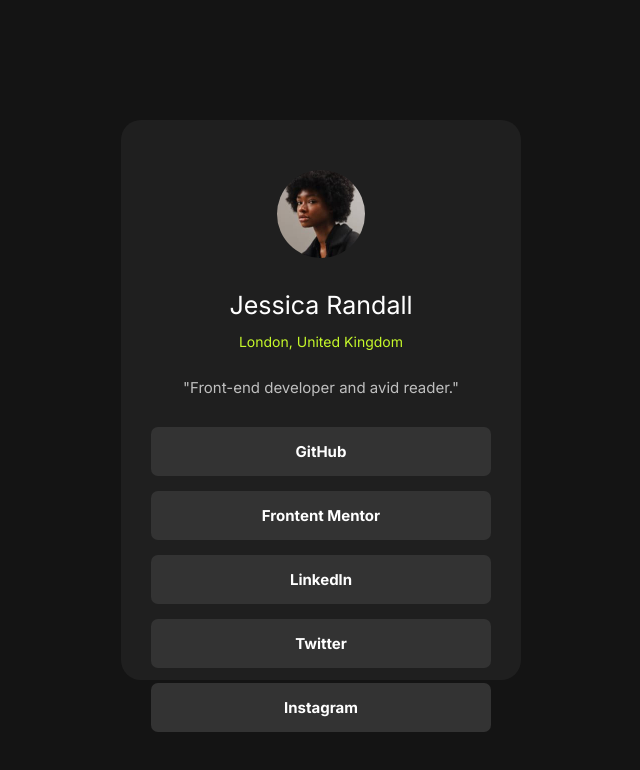
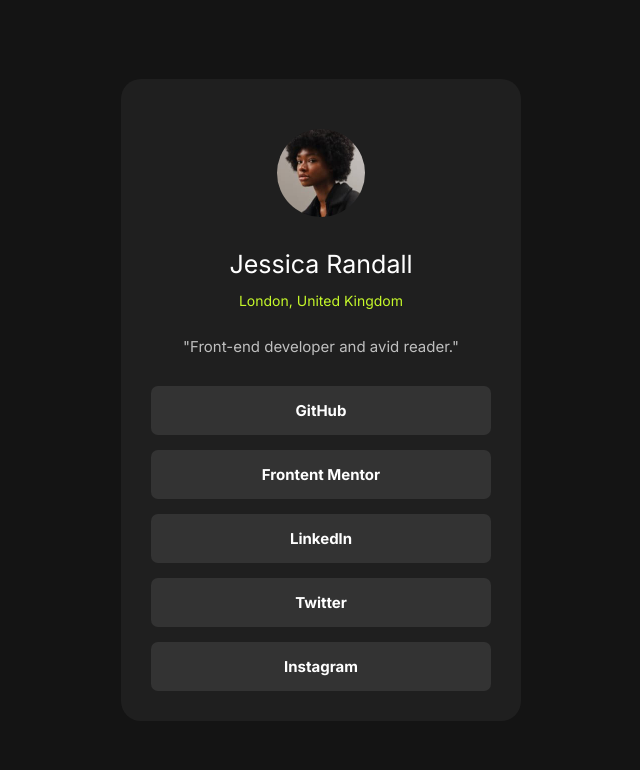
Before and after one commit to MartynaGit/social, a plain HTML site: page index.html in a window 1280 px wide. Shown: the whole page, without its empty margins (319-959 px from the left). Drawn offline with Linux system fonts and the light colour scheme.

Commit message:
amendments

```diff
--- a/style.css
+++ b/style.css
@@ -11,7 +11,7 @@ html {
 body {
 	font-family: 'Inter', sans-serif;
 	background-color: hsl(0, 0%, 8%);
-	height: 100vh;
+	min-height: 100vh;
 	display: flex;
 	justify-content: center;
 	align-items: center;
@@ -22,9 +22,10 @@ body {
 	display: flex;
 	flex-direction: column;
 	align-items: center;
-	width: 90vw;
-	height: 60vh;
+	min-width: 375px;
+	max-width: 410px;
 	border-radius: 20px;
+	padding-bottom: 1.5rem;
 }
 
 .social-media-img {
@@ -92,8 +93,7 @@ body {
 	.social-media-card {
 		width: 40vw;
         max-width: 50vh;
-		height: 70vh;
-        max-height:70vh ;
+
 		border-radius: 20px;
 	}
 
```
